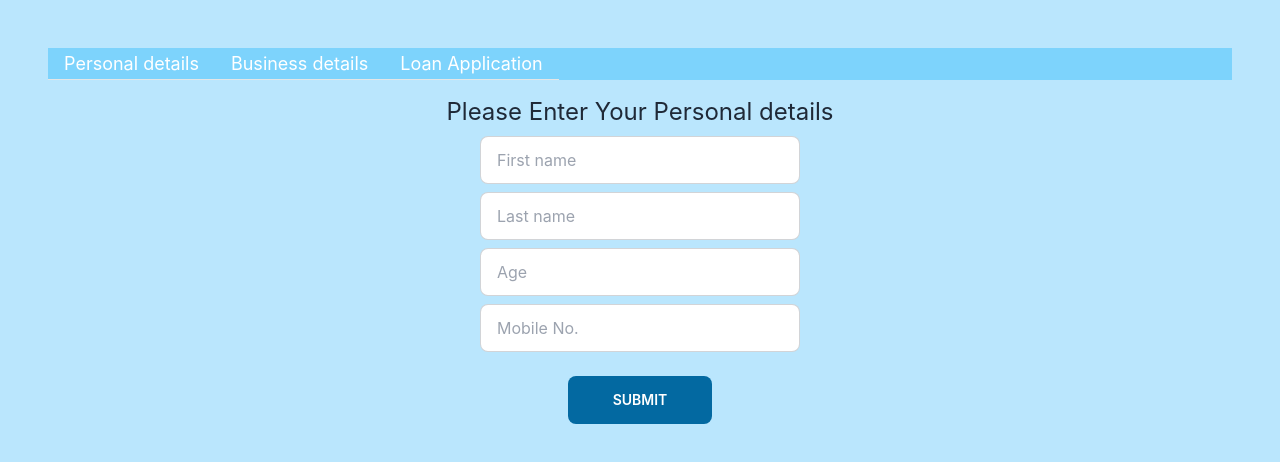
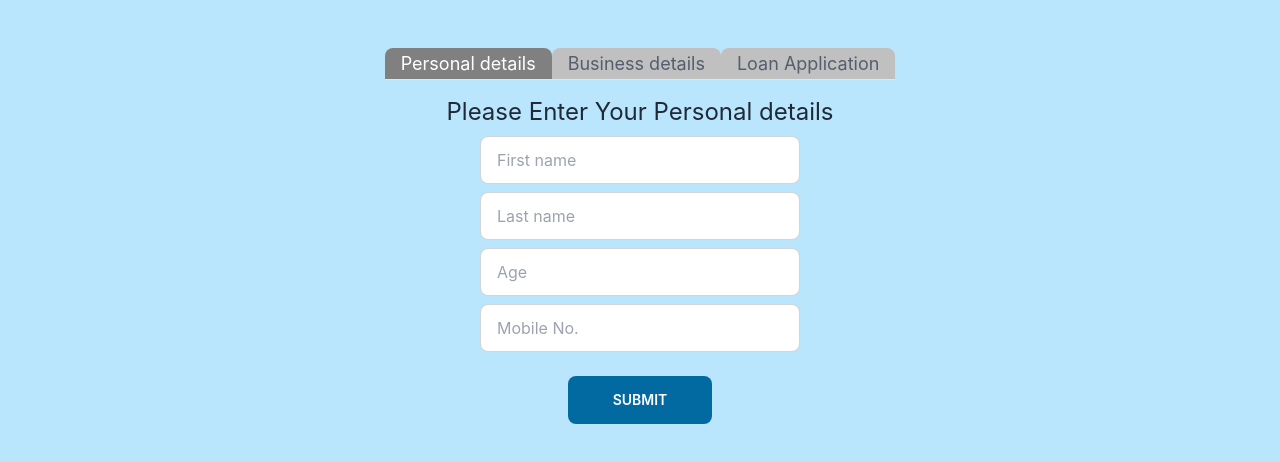
Before and after one commit to Raselshah/Loan-System, a React (Create React App) app: page / in a window 1280 px wide. Shown: the top 462 px of the page. Built offline with nearby package versions, Linux system fonts and the light colour scheme.

Commit message:
post data

```diff
--- a/package.json
+++ b/package.json
@@ -6,12 +6,14 @@
     "@testing-library/jest-dom": "^5.16.5",
     "@testing-library/react": "^13.3.0",
     "@testing-library/user-event": "^13.5.0",
+    "axios": "^0.27.2",
     "daisyui": "^2.22.0",
     "react": "^18.2.0",
     "react-dom": "^18.2.0",
     "react-hook-form": "^7.34.0",
     "react-router-dom": "^6.3.0",
     "react-scripts": "5.0.1",
+    "react-toastify": "^9.0.8",
     "web-vitals": "^2.1.4"
   },
   "scripts": {
--- a/src/App.js
+++ b/src/App.js
@@ -5,6 +5,8 @@ import UserInfo from "./Components/UserInfo/UserInfo";
 import UserDetails from "./Components/UserDetails/UserDetails";
 import BillDetails from "./Components/BillDetails/BillDetails";
 import { useState } from "react";
+import { ToastContainer } from "react-toastify";
+import "react-toastify/dist/ReactToastify.css";
 
 function App() {
   const [userData, setUserData] = useState({});
@@ -20,7 +22,8 @@ function App() {
       <Routes>
         <Route path="/" element={<Home />}>
           <Route
-            index element={<UserInfo getDataUserInfo={getDataUserInfo} />}
+            index
+            element={<UserInfo getDataUserInfo={getDataUserInfo} />}
           />
           <Route
             path="userInfo"
@@ -34,6 +37,8 @@ function App() {
           />
         </Route>
       </Routes>
+
+      <ToastContainer />
     </div>
   );
 }
--- a/src/Components/BillDetails/BillDetails.js
+++ b/src/Components/BillDetails/BillDetails.js
@@ -1,5 +1,7 @@
 import React from "react";
 import { useForm } from "react-hook-form";
+import { toast } from "react-toastify";
+const axios = require("axios").default;
 
 const BillDetails = ({ userDetails, userData }) => {
   const { register, handleSubmit } = useForm();
@@ -8,7 +10,7 @@ const BillDetails = ({ userDetails, userData }) => {
       firstName: userData.firstName,
       lastName: userData.lastName,
       age: userData.age,
-      mobileNumber: userData.userData,
+      mobileNumber: userData.mobileNumber,
       businessName: userDetails.businessName,
       address: userDetails.address,
       gstNo: userDetails.gstNo,
@@ -16,6 +18,12 @@ const BillDetails = ({ userDetails, userData }) => {
       interestRate: data.interestRate,
       loanTenure: data.loanTenure,
     };
+
+    axios.post("http://localhost:5000/userLoan", allData).then((res) => {
+      toast("Your Bill payment successfully");
+      console.log(res.data);
+    });
+
     e.target.reset();
     console.log(allData);
   };
--- a/src/Components/Home/Home.js
+++ b/src/Components/Home/Home.js
@@ -1,19 +1,40 @@
 import React from "react";
-import { Link, Outlet } from "react-router-dom";
+import { Link, NavLink, Outlet } from "react-router-dom";
 
 const Home = () => {
   return (
     <div>
-      <div className="tabs bg-sky-300">
-        <Link className="tab tab-lifted text-lg text-white" to="/">
+      <div className="tabs mx-auto flex justify-center">
+        <NavLink
+          style={({ isActive }) => ({
+            color: isActive ? "#fff" : "#545e6f",
+            background: isActive ? "#808080" : "#C0C0C0",
+          })}
+          className="tab tab-lifted text-lg text-white"
+          to="/"
+        >
           Personal details
-        </Link>
-        <Link className="tab tab-lifted text-lg text-white" to="userInfo">
+        </NavLink>
+        <NavLink
+          style={({ isActive }) => ({
+            color: isActive ? "#fff" : "#545e6f",
+            background: isActive ? "#808080" : "#C0C0C0",
+          })}
+          className="tab tab-lifted text-lg text-white"
+          to="userInfo"
+        >
           Business details
-        </Link>
-        <Link className="tab tab-lifted text-lg text-white" to="loanDetails">
+        </NavLink>
+        <NavLink
+          style={({ isActive }) => ({
+            color: isActive ? "#fff" : "#545e6f",
+            background: isActive ? "#808080" : "#C0C0C0",
+          })}
+          className="tab tab-lifted text-lg text-white"
+          to="loanDetails"
+        >
           Loan Application
-        </Link>
+        </NavLink>
       </div>
       <Outlet />
     </div>
--- a/src/Components/UserDetails/UserDetails.js
+++ b/src/Components/UserDetails/UserDetails.js
@@ -1,10 +1,12 @@
 import React from "react";
 import { useForm } from "react-hook-form";
+import { toast } from "react-toastify";
 
 const UserDetails = ({ getDataUserDetails }) => {
   const { register, handleSubmit } = useForm();
   const onSubmit = (data, e) => {
     getDataUserDetails(data);
+    toast("Your Data saved please go the next step");
     e.target.reset();
   };
   return (
--- a/src/Components/UserInfo/UserInfo.js
+++ b/src/Components/UserInfo/UserInfo.js
@@ -1,12 +1,14 @@
 import React from "react";
 import { useState } from "react";
 import { useForm } from "react-hook-form";
+import { toast } from "react-toastify";
 
 const UserInfo = ({ getDataUserInfo }) => {
   const [userInfo, setUserInfo] = useState({});
   const { register, handleSubmit } = useForm();
   const onSubmit = (data, e) => {
     setUserInfo(data);
+    toast("Your Data saved please go the next step");
     e.target.reset();
   };
   getDataUserInfo(userInfo);
```
Also changed, not shown: 1 other file (tests, documents, lock files or other folders).
